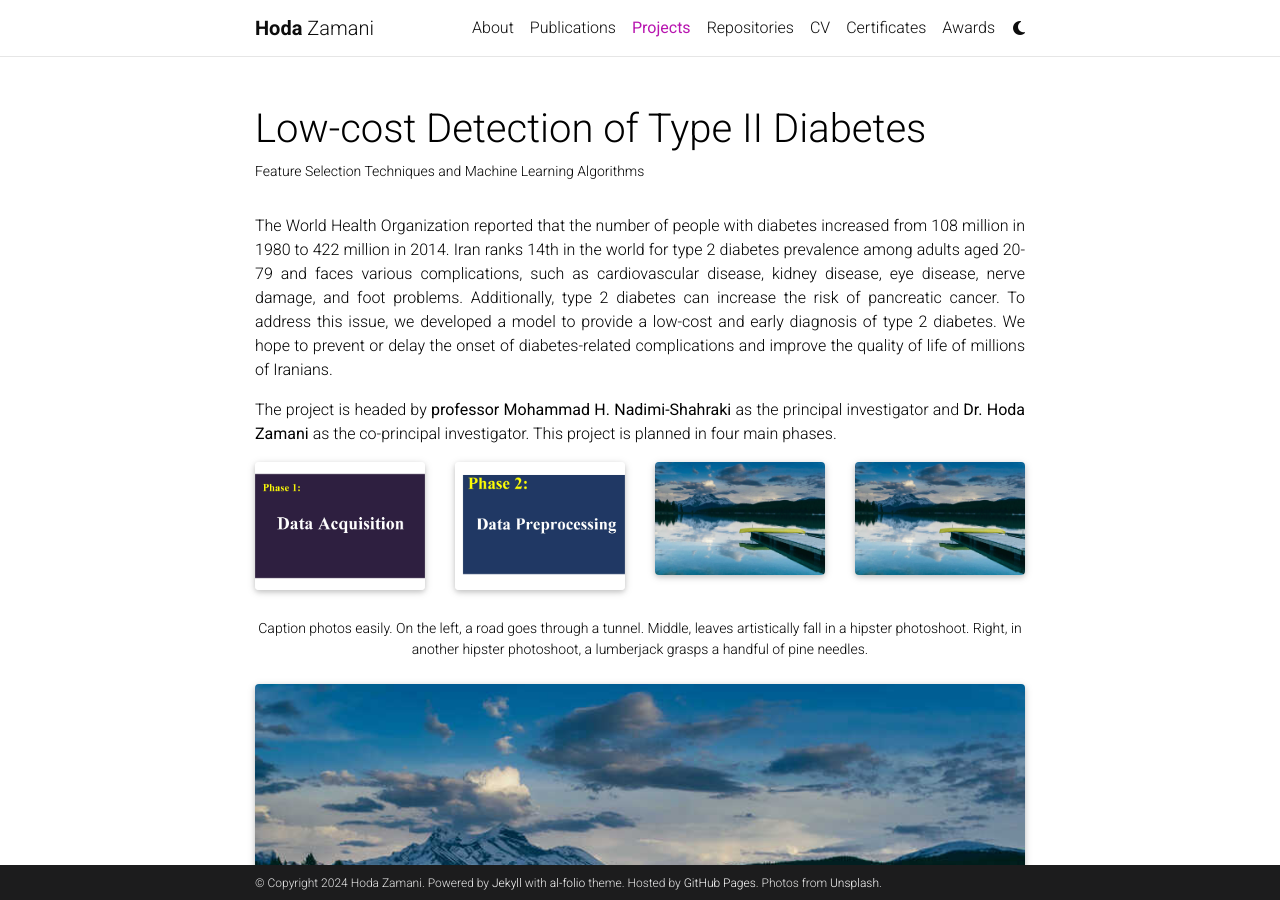
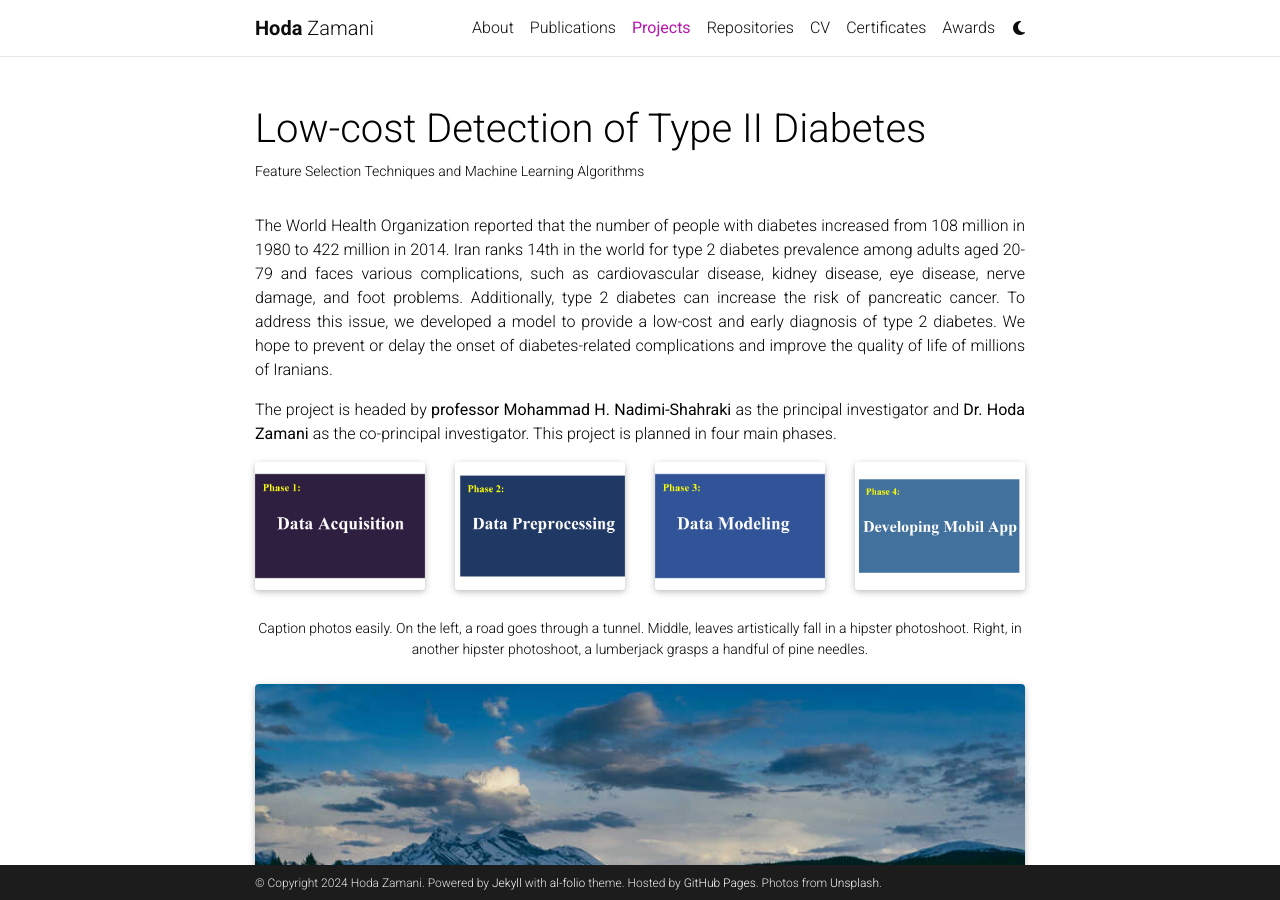
Before and after one commit to HodaZamani/HodaZamani.github.io, a Jekyll site: the page built from _projects/1_project.md, in a window 1280 px wide and 900 px high. Built offline with Jekyll 4.4.1, drawn with Linux system fonts in a browser that asks for light colours; full-size pictures stand in for the smaller copies a plugin makes; comment, search, counter and statistics services are not loaded; a style sheet for code colours, icons or effects is not loaded.

Commit message:
Update 1_project.md

```diff
--- a/_projects/1_project.md
+++ b/_projects/1_project.md
@@ -18,13 +18,13 @@
         {% include figure.html path="assets/img/P11.jpg" title="Example image" class="img-fluid rounded z-depth-1" %}
     </div>
     <div class="col-sm mt-3 mt-md-0">
-        {% include figure.html path="assets/img/P2.jpg" title="example image" class="img-fluid rounded z-depth-1" %}
+        {% include figure.html path="assets/img/P22.jpg" title="example image" class="img-fluid rounded z-depth-1" %}
     </div>
     <div class="col-sm mt-3 mt-md-0">
-        {% include figure.html path="assets/img/5.jpg" title="example image" class="img-fluid rounded z-depth-1" %}
+        {% include figure.html path="assets/img/P3.jpg" title="example image" class="img-fluid rounded z-depth-1" %}
     </div>
     <div class="col-sm mt-3 mt-md-0">
-        {% include figure.html path="assets/img/5.jpg" title="example image" class="img-fluid rounded z-depth-1" %}
+        {% include figure.html path="assets/img/P4.jpg" title="example image" class="img-fluid rounded z-depth-1" %}
     </div>
 </div>
 
```
